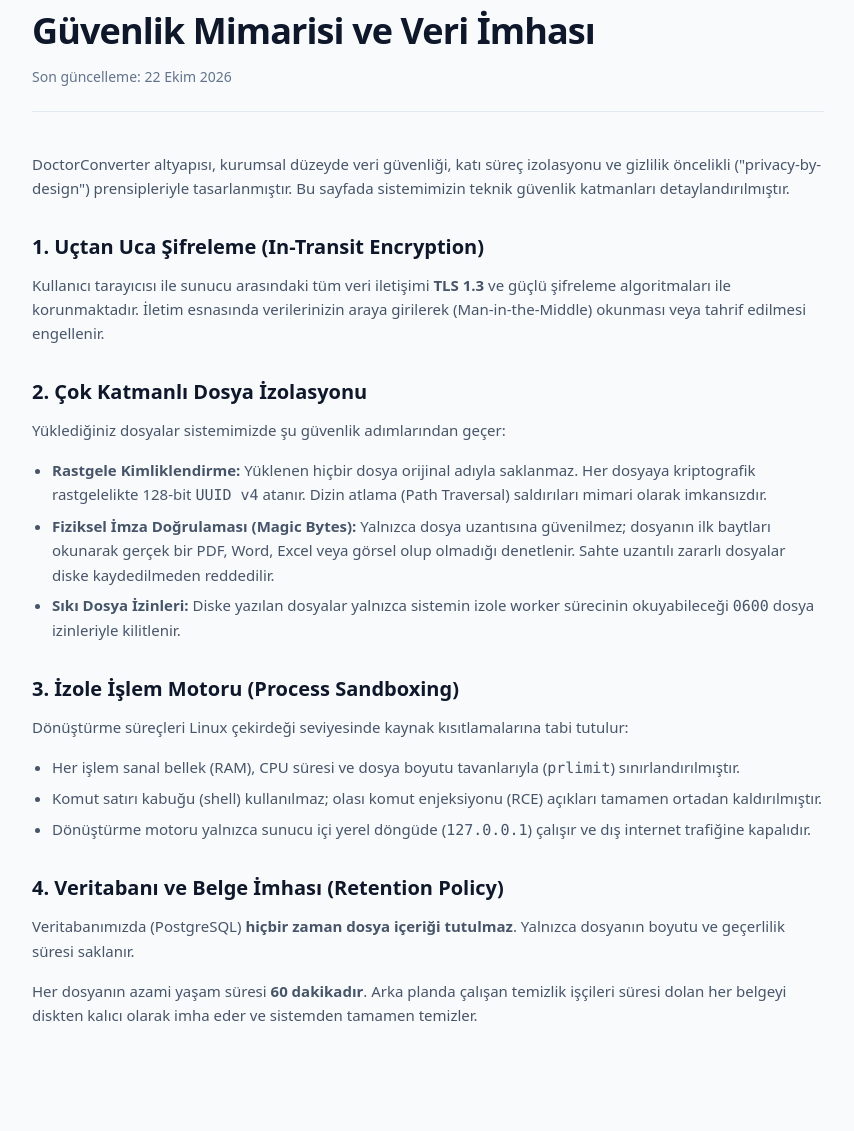
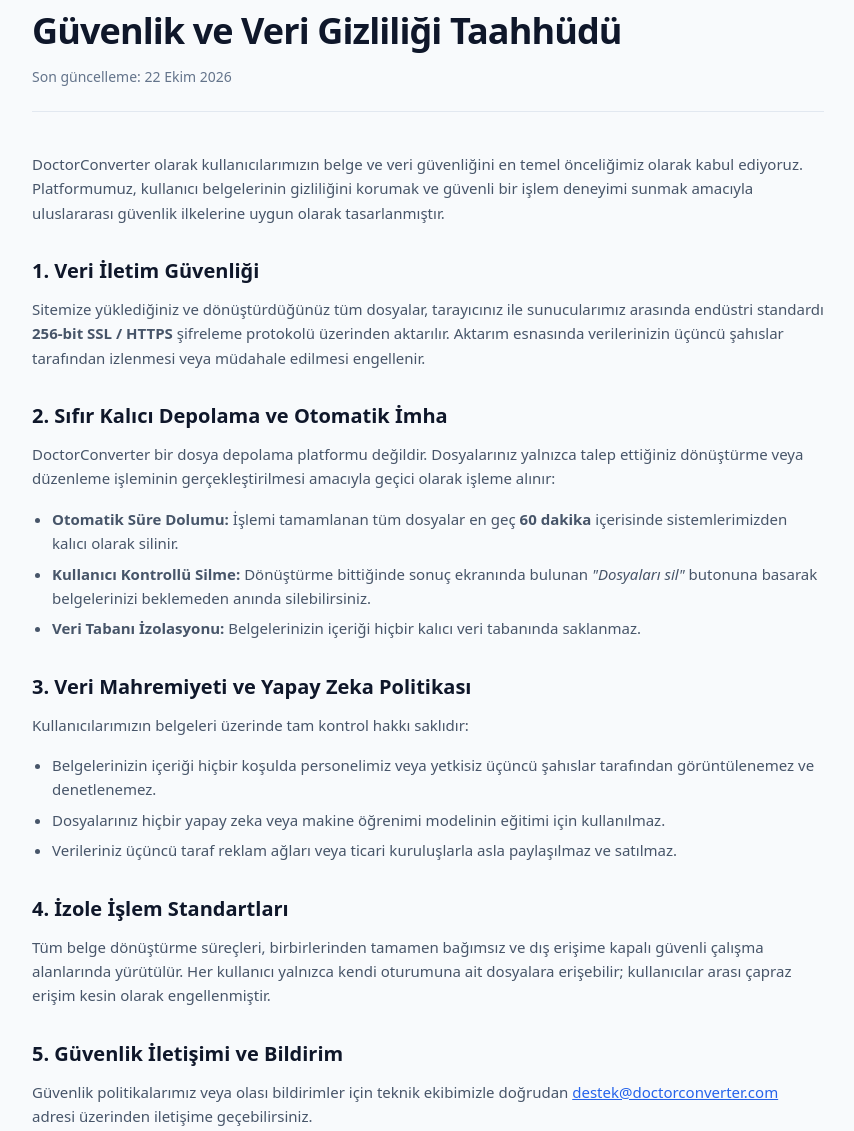
Before and after one commit to mfurkanturan/convertsite, an Astro site in the folder apps/web/: page /guvenlik in a window 1280 px wide. Shown: the part 117-1248 px from the top of the page, without its empty margins (212-1066 px from the left). Built offline with nearby package versions, Linux system fonts and the light colour scheme; Astro itself is replaced by a stand-in of ours.

Commit message:
fix(legal): sanitize public security and privacy pages, remove internal technical implementation details

```diff
--- a/apps/web/src/pages/gizlilik.astro
+++ b/apps/web/src/pages/gizlilik.astro
@@ -26,7 +26,7 @@
   </p>
   <ul>
     <li><strong>Kişisel Bilgiler:</strong> Ad, soyad, e-posta veya telefon gibi kimlik bilgilerinizi talep etmiyoruz.</li>
-    <li><strong>Oturum Çerezleri (Session Cookies):</strong> Yalnızca dosyalarınızın başkaları tarafından erişilmesini önlemek ve size ait dönüşümleri eşleştirmek amacıyla şifreli, geçici bir oturum çerezi (<code>docly_session</code>) kullanılır. Bu çerez kişisel verinizi içermez ve 24 saat sonra kendiliğinden silinir.</li>
+    <li><strong>Oturum Çerezleri (Session Cookies):</strong> Yalnızca dosyalarınızın başkaları tarafından erişilmesini önlemek ve size ait dönüşümleri güvenle eşleştirmek amacıyla şifreli, geçici bir oturum çerezi kullanılır. Bu çerez hiçbir kişisel verinizi içermez ve 24 saat sonra kendiliğinden silinir.</li>
     <li><strong>Teknik Loglar:</strong> Hizmet kalitesini ve siber güvenliği sürdürmek için standart sunucu erişim kayıtları (IP adresi, istek zamanı, dönüştürülen araç türü) tutulur; bu kayıtlar dosya içeriklerini barındırmaz.</li>
   </ul>
 
--- a/apps/web/src/pages/guvenlik.astro
+++ b/apps/web/src/pages/guvenlik.astro
@@ -3,43 +3,45 @@
 ---
 
 <LegalLayout
-  title="Güvenlik Mimarisi ve Veri İmhası"
-  description="DoctorConverter teknik güvenlik standartları: TLS 1.3 şifreleme, Linux prlimit sanallaştırma, katı UUID izolasyonu ve otomatik imha prosedürleri."
+  title="Güvenlik ve Veri Gizliliği Taahhüdü"
+  description="DoctorConverter güvenlik standartları: Kurumsal düzeyde şifreleme, sıfır kalıcı depolama ve otomatik veri imhası ilkelerimiz."
 >
   <p>
-    DoctorConverter altyapısı, kurumsal düzeyde veri güvenliği, katı süreç izolasyonu ve gizlilik öncelikli ("privacy-by-design") prensipleriyle tasarlanmıştır. Bu sayfada sistemimizin teknik güvenlik katmanları detaylandırılmıştır.
+    DoctorConverter olarak kullanıcılarımızın belge ve veri güvenliğini en temel önceliğimiz olarak kabul ediyoruz. Platformumuz, kullanıcı belgelerinin gizliliğini korumak ve güvenli bir işlem deneyimi sunmak amacıyla uluslararası güvenlik ilkelerine uygun olarak tasarlanmıştır.
   </p>
 
-  <h2>1. Uçtan Uca Şifreleme (In-Transit Encryption)</h2>
+  <h2>1. Veri İletim Güvenliği</h2>
   <p>
-    Kullanıcı tarayıcısı ile sunucu arasındaki tüm veri iletişimi <strong>TLS 1.3</strong> ve güçlü şifreleme algoritmaları ile korunmaktadır. İletim esnasında verilerinizin araya girilerek (Man-in-the-Middle) okunması veya tahrif edilmesi engellenir.
+    Sitemize yüklediğiniz ve dönüştürdüğünüz tüm dosyalar, tarayıcınız ile sunucularımız arasında endüstri standardı <strong>256-bit SSL / HTTPS</strong> şifreleme protokolü üzerinden aktarılır. Aktarım esnasında verilerinizin üçüncü şahıslar tarafından izlenmesi veya müdahale edilmesi engellenir.
   </p>
 
-  <h2>2. Çok Katmanlı Dosya İzolasyonu</h2>
+  <h2>2. Sıfır Kalıcı Depolama ve Otomatik İmha</h2>
   <p>
-    Yüklediğiniz dosyalar sistemimizde şu güvenlik adımlarından geçer:
+    DoctorConverter bir dosya depolama platformu değildir. Dosyalarınız yalnızca talep ettiğiniz dönüştürme veya düzenleme işleminin gerçekleştirilmesi amacıyla geçici olarak işleme alınır:
   </p>
   <ul>
-    <li><strong>Rastgele Kimliklendirme:</strong> Yüklenen hiçbir dosya orijinal adıyla saklanmaz. Her dosyaya kriptografik rastgelelikte 128-bit <code>UUID v4</code> atanır. Dizin atlama (Path Traversal) saldırıları mimari olarak imkansızdır.</li>
-    <li><strong>Fiziksel İmza Doğrulaması (Magic Bytes):</strong> Yalnızca dosya uzantısına güvenilmez; dosyanın ilk baytları okunarak gerçek bir PDF, Word, Excel veya görsel olup olmadığı denetlenir. Sahte uzantılı zararlı dosyalar diske kaydedilmeden reddedilir.</li>
-    <li><strong>Sıkı Dosya İzinleri:</strong> Diske yazılan dosyalar yalnızca sistemin izole worker sürecinin okuyabileceği <code>0600</code> dosya izinleriyle kilitlenir.</li>
+    <li><strong>Otomatik Süre Dolumu:</strong> İşlemi tamamlanan tüm dosyalar en geç <strong>60 dakika</strong> içerisinde sistemlerimizden kalıcı olarak silinir.</li>
+    <li><strong>Kullanıcı Kontrollü Silme:</strong> Dönüştürme bittiğinde sonuç ekranında bulunan <em>"Dosyaları sil"</em> butonuna basarak belgelerinizi beklemeden anında silebilirsiniz.</li>
+    <li><strong>Veri Tabanı İzolasyonu:</strong> Belgelerinizin içeriği hiçbir kalıcı veri tabanında saklanmaz.</li>
   </ul>
 
-  <h2>3. İzole İşlem Motoru (Process Sandboxing)</h2>
+  <h2>3. Veri Mahremiyeti ve Yapay Zeka Politikası</h2>
   <p>
-    Dönüştürme süreçleri Linux çekirdeği seviyesinde kaynak kısıtlamalarına tabi tutulur:
+    Kullanıcılarımızın belgeleri üzerinde tam kontrol hakkı saklıdır:
   </p>
   <ul>
-    <li>Her işlem sanal bellek (RAM), CPU süresi ve dosya boyutu tavanlarıyla (<code>prlimit</code>) sınırlandırılmıştır.</li>
-    <li>Komut satırı kabuğu (shell) kullanılmaz; olası komut enjeksiyonu (RCE) açıkları tamamen ortadan kaldırılmıştır.</li>
-    <li>Dönüştürme motoru yalnızca sunucu içi yerel döngüde (<code>127.0.0.1</code>) çalışır ve dış internet trafiğine kapalıdır.</li>
+    <li>Belgelerinizin içeriği hiçbir koşulda personelimiz veya yetkisiz üçüncü şahıslar tarafından görüntülenemez ve denetlenemez.</li>
+    <li>Dosyalarınız hiçbir yapay zeka veya makine öğrenimi modelinin eğitimi için kullanılmaz.</li>
+    <li>Verileriniz üçüncü taraf reklam ağları veya ticari kuruluşlarla asla paylaşılmaz ve satılmaz.</li>
   </ul>
 
-  <h2>4. Veritabanı ve Belge İmhası (Retention Policy)</h2>
+  <h2>4. İzole İşlem Standartları</h2>
   <p>
-    Veritabanımızda (PostgreSQL) <strong>hiçbir zaman dosya içeriği tutulmaz</strong>. Yalnızca dosyanın boyutu ve geçerlilik süresi saklanır.
+    Tüm belge dönüştürme süreçleri, birbirlerinden tamamen bağımsız ve dış erişime kapalı güvenli çalışma alanlarında yürütülür. Her kullanıcı yalnızca kendi oturumuna ait dosyalara erişebilir; kullanıcılar arası çapraz erişim kesin olarak engellenmiştir.
   </p>
+
+  <h2>5. Güvenlik İletişimi ve Bildirim</h2>
   <p>
-    Her dosyanın azami yaşam süresi <strong>60 dakikadır</strong>. Arka planda çalışan temizlik işçileri süresi dolan her belgeyi diskten kalıcı olarak imha eder ve sistemden tamamen temizler.
+    Güvenlik politikalarımız veya olası bildirimler için teknik ekibimizle doğrudan <a href="mailto:destek@doctorconverter.com" class="text-accent underline font-medium">destek@doctorconverter.com</a> adresi üzerinden iletişime geçebilirsiniz.
   </p>
 </LegalLayout>
```
